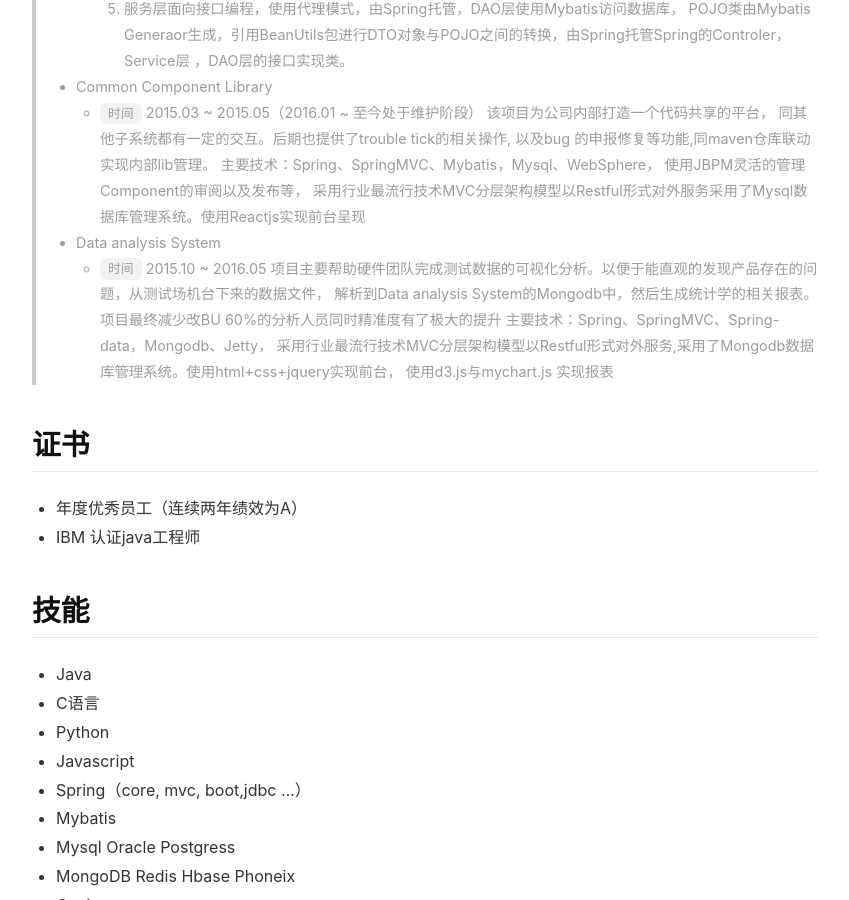
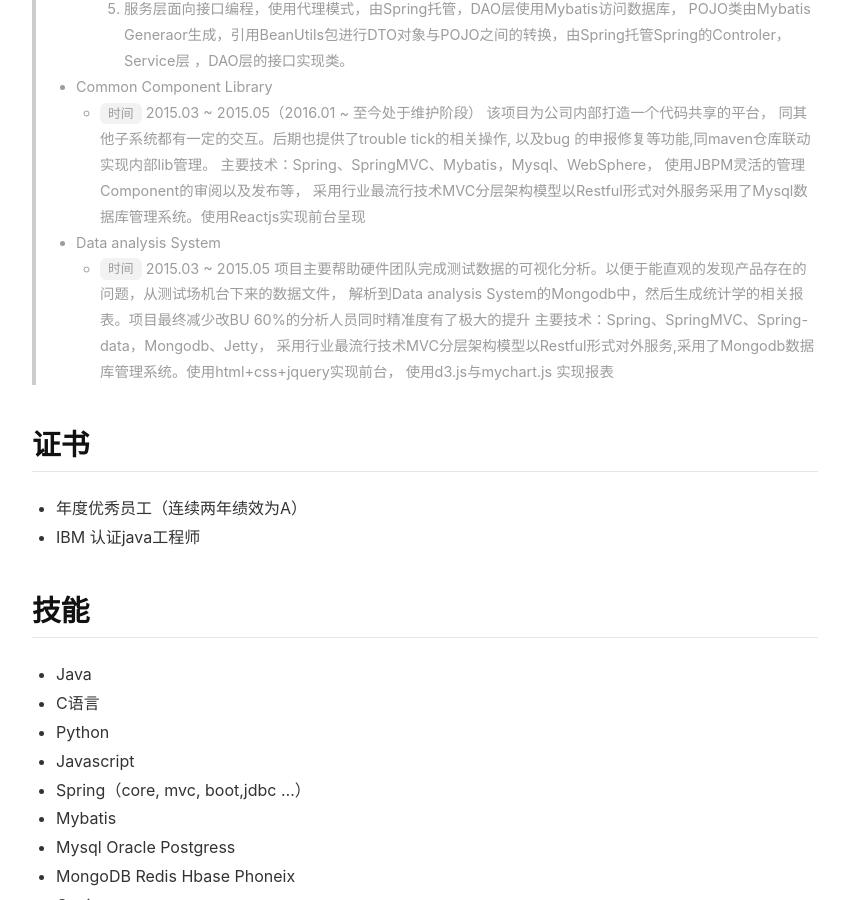
Before and after one commit to jieVI/jievi.github.io, a Jekyll site: the page built from about.md, in a window 1280 px wide and 900 px high, scrolled down 1530 px. Shown: the whole window, without its empty margins (215-1064 px from the left). Built offline with Jekyll 4.4.1, drawn with Linux system fonts in a browser that asks for light colours; nearby versions of some CDN libraries.

Commit message:
Update about.md

```diff
--- a/about.md
+++ b/about.md
@@ -43,7 +43,7 @@ key: page-about
 该项目为公司内部打造一个代码共享的平台， 同其他子系统都有一定的交互。后期也提供了trouble tick的相关操作, 以及bug 的申报修复等功能,同maven仓库联动实现内部lib管理。
 主要技术：Spring、SpringMVC、Mybatis，Mysql、WebSphere， 使用JBPM灵活的管理Component的审阅以及发布等， 采用行业最流行技术MVC分层架构模型以Restful形式对外服务采用了Mysql数据库管理系统。使用Reactjs实现前台呈现
 > - Data analysis System
-    - `时间` 2015.10 ~ 2016.05
+    - `时间` 2015.03 ~ 2015.05
 项目主要帮助硬件团队完成测试数据的可视化分析。以便于能直观的发现产品存在的问题，从测试场机台下来的数据文件， 解析到Data analysis System的Mongodb中，然后生成统计学的相关报表。项目最终减少改BU 60%的分析人员同时精准度有了极大的提升
 主要技术：Spring、SpringMVC、Spring-data，Mongodb、Jetty， 采用行业最流行技术MVC分层架构模型以Restful形式对外服务,采用了Mongodb数据库管理系统。使用html+css+jquery实现前台， 使用d3.js与mychart.js 实现报表
 
```
